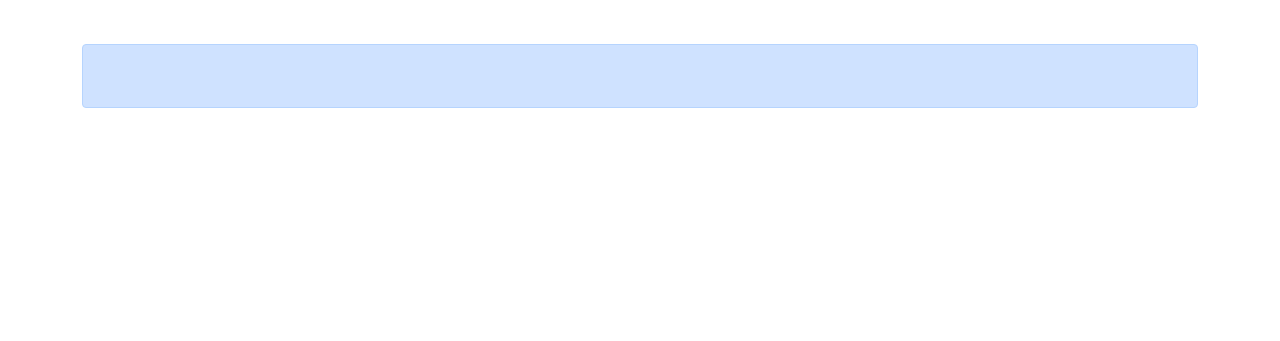
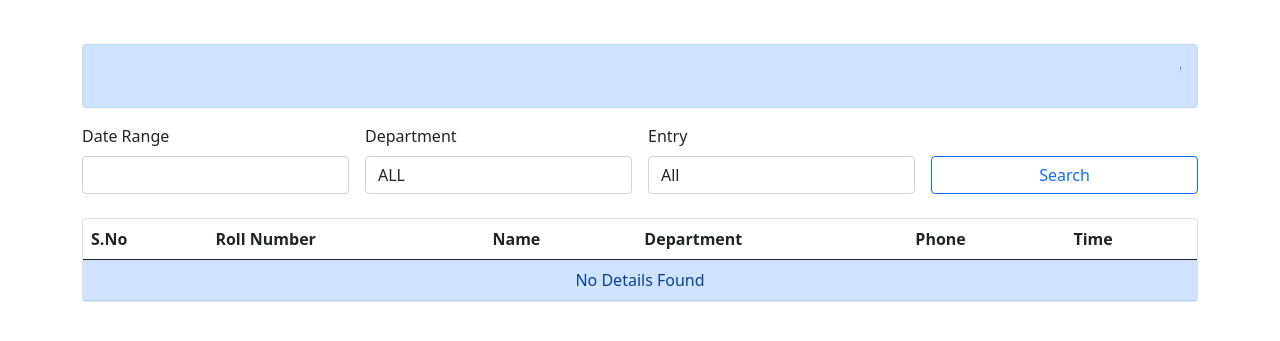
Before and after one commit to whenkey123/bma, a PHP site: page / in a window 1280 px wide. Shown: the part 56-397 px from the top of the page. Run offline with PHP 8.4, Linux system fonts and the light colour scheme; a user stored in the database is signed in; tables that the repository leaves empty hold one stand-in row (values such as "Sample post"); some libraries are stand-ins or nearby versions.

Commit message:
Add entry logs and filtering data

```diff
--- a/index.php
+++ b/index.php
@@ -5,6 +5,24 @@ if (!isLoggedIn()) {
   exit();
 }
 $user = $_SESSION['user'];
+$start_timestamp=DateTime::createFromFormat('m/d/Y H:i:s', date("m/d/Y").' 00:00:00')->getTimestamp();
+$end_timestamp=$start_timestamp+86399;
+$filter_query="";
+if ($_SERVER['REQUEST_METHOD']=="POST") {
+  $dates=explode(" - ", $_POST["dates"]);
+  $start_timestamp = DateTime::createFromFormat('m/d/Y H:i:s', $dates[0].' 00:00:00')->getTimestamp();
+  $end_timestamp = DateTime::createFromFormat('m/d/Y H:i:s', $dates[1].' 23:59:59')->getTimestamp();
+}
+$filter_query="WHERE `entry_time` BETWEEN ".$start_timestamp." AND ".$end_timestamp;
+if (isset($_POST['department']) and $_POST['department']!="ALL") {
+  $department=$_POST['department'];
+  $filter_query=$filter_query." AND `department`='$department'";
+}
+if (isset($_POST['entry_type']) and $_POST['entry_type']!="ALL") {
+  $entry_type=$_POST['entry_type'];
+  $filter_query=$filter_query." AND `status`='$entry_type'";
+}
+
 ?>
 
 <!doctype html>
@@ -14,6 +32,7 @@ $user = $_SESSION['user'];
       <meta charset="utf-8">
       <meta name="viewport" content="width=device-width, initial-scale=1">
       <link href="https://cdn.jsdelivr.net/npm/bootstrap@5.0.2/dist/css/bootstrap.min.css" rel="stylesheet" integrity="sha384-EVSTQN3/azprG1Anm3QDgpJLIm9Nao0Yz1ztcQTwFspd3yD65VohhpuuCOmLASjC" crossorigin="anonymous">
+      <link rel="stylesheet" type="text/css" href="https://cdn.jsdelivr.net/npm/daterangepicker/daterangepicker.css" />
       <style media="screen">
       </style>
    </head>
@@ -51,8 +70,84 @@ $user = $_SESSION['user'];
         <div class="alert alert-primary">
           <marquee>Welcome <?php echo($user['name']); ?> to VSM IoT based attendance management system</marquee>
         </div>
+        <form class="row g-3" action="" method="POST">
+          <div class="col-lg-3 col-md-4 col-6">
+            <label class="form-label">Date Range</label>
+            <input type="text" class="form-control" name="dates" required>
+          </div>
+          <div class="col-lg-3 col-md-3 col-3">
+            <label class="form-label">Department</label>
+            <select class="form-control" name="department" required>
+              <option value="ALL">ALL</option>
+              <option value="IT">IT</option>
+              <option value="CSE">CSE</option>
+              <option value="ECE">ECE</option>
+              <option value="EEE">EEE</option>
+              <option value="MECH">MECH</option>
+              <option value="CIVIL">CIVIL</option>
+            </select>
+          </div>
+          <div class="col-lg-3 col-md-3 col-3">
+            <label class="form-label">Entry</label>
+            <select class="form-control" name="entry_type" required>
+              <option value="ALL">All</option>
+              <option value="intime">In-Time</option>
+              <option value="late">Late Entry</option>
+            </select>
+          </div>
+          <div class="col-lg-3 col-md-2 mt-5">
+            <button type="submit" class="btn btn-outline-primary w-100">Search</button>
+          </div>
+        </form>
+        <div class="row mt-4">
+          <div class="col-12">
+            <div class="card">
+              <div class="card-body p-0">
+                <table class="table w-100 mb-0">
+                  <thead>
+                    <tr>
+                      <th>S.No</th>
+                      <th>Roll Number</th>
+                      <th>Name</th>
+                      <th>Department</th>
+                      <th>Phone</th>
+                      <th>Time</th>
+                    </tr>
+                  </thead>
+                  <tbody>
+                    <?php
+                    $sql="SELECT * FROM `student_attendance` ".$filter_query." ORDER BY `student_attendance`.`id` DESC;";
+                    $query=mysqli_query($con, $sql);
+                    $i=0;
+                    while($row=mysqli_fetch_array($query)) {
+                      $i++;
+                      echo('<tr class="'.(($row['status']=="intime")?'alert-success':'alert-danger').'">
+                      <td>'.$i.'</td>
+                      <td>'.$row['roll_number'].'</td>
+                      <td>'.$row['name'].'</td>
+                      <td>'.$row['department'].'</td>
+                      <td>'.$row['phone'].'</td>
+                      <td>'.date('d/m/Y h:i A', $row['entry_time']).'</td>
+                      </tr>');
+                    }
+                    if($i==0) {
+                      echo('<tr class="alert-primary text-center"><td colspan="6">No Details Found</td></tr>');
+                    }
+                    ?>
+                  </tbody>
+                </table>
+              </div>
+            </div>
+          </div>
+        </div>
       </div>
       <script src="https://cdn.jsdelivr.net/npm/@popperjs/core@2.9.2/dist/umd/popper.min.js" integrity="sha384-IQsoLXl5PILFhosVNubq5LC7Qb9DXgDA9i+tQ8Zj3iwWAwPtgFTxbJ8NT4GN1R8p" crossorigin="anonymous"></script>
       <script src="https://cdn.jsdelivr.net/npm/bootstrap@5.0.2/dist/js/bootstrap.min.js" integrity="sha384-cVKIPhGWiC2Al4u+LWgxfKTRIcfu0JTxR+EQDz/bgldoEyl4H0zUF0QKbrJ0EcQF" crossorigin="anonymous"></script>
+      <script type="text/javascript" src="https://cdn.jsdelivr.net/jquery/latest/jquery.min.js"></script>
+      <script type="text/javascript" src="https://cdn.jsdelivr.net/momentjs/latest/moment.min.js"></script>
+      <script type="text/javascript" src="https://cdn.jsdelivr.net/npm/daterangepicker/daterangepicker.min.js"></script>
+      <script type="text/javascript">
+        $('input[name="dates"]').daterangepicker();
+      </script>
    </body>
 </html>
```
